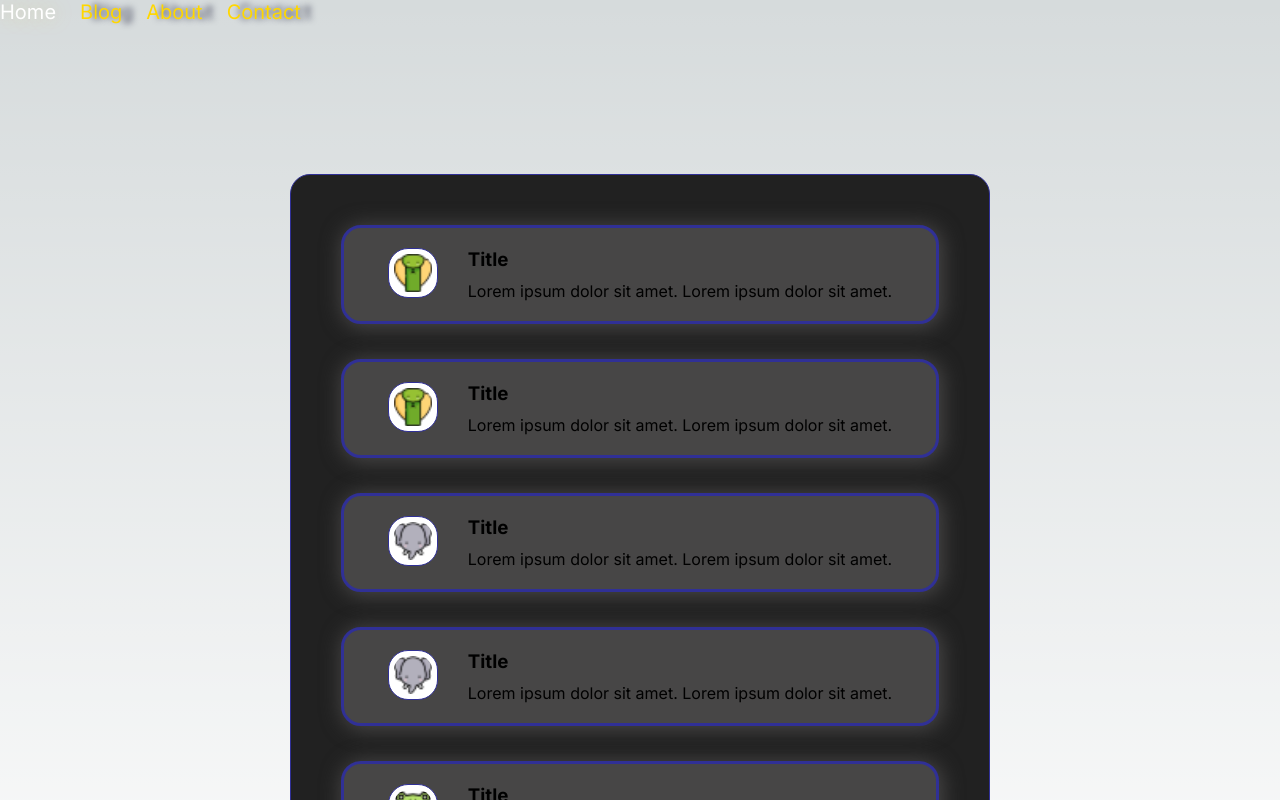
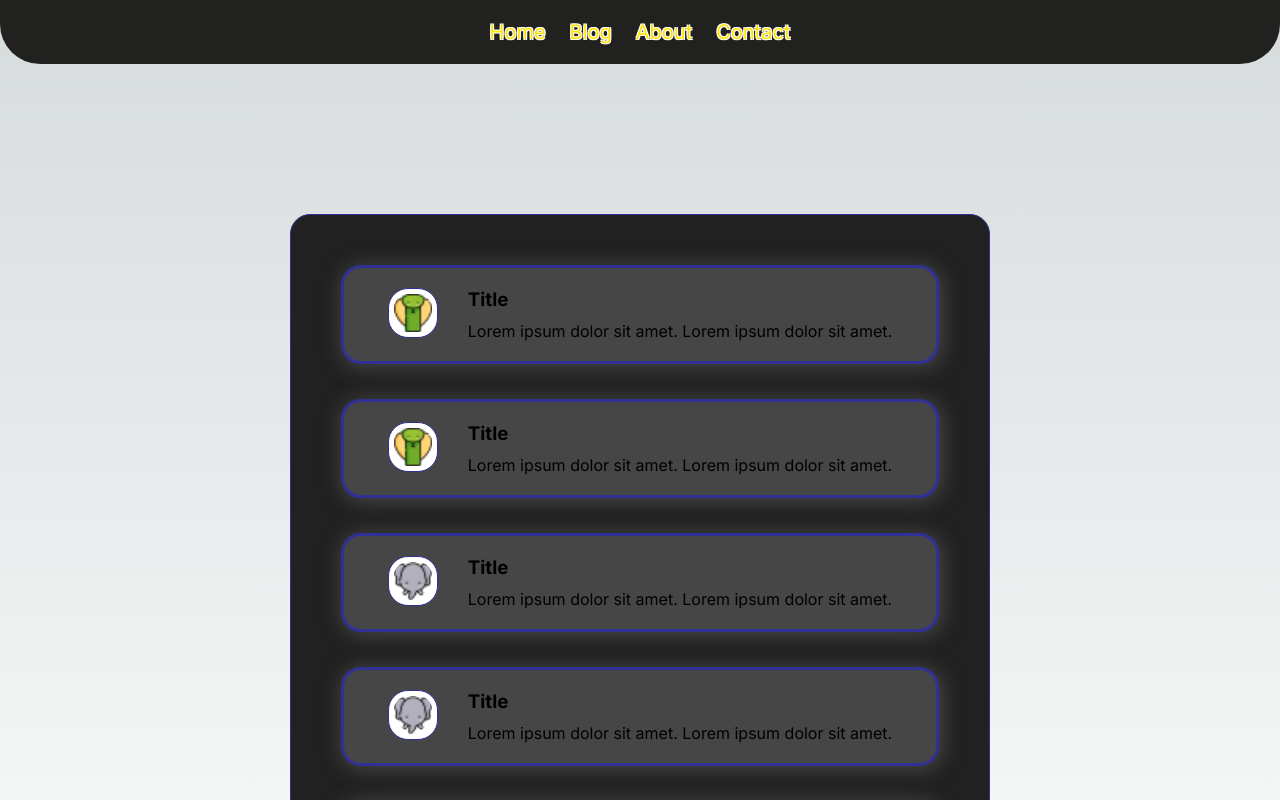
Before and after one commit to markopersonally/next-blog, a Next.js app: page / in a window 1280 px wide. Shown: the top 800 px of the page. Built offline with nearby package versions, Linux system fonts and the light colour scheme.

Commit message:
stling nav

```diff
--- a/components/navbar.module.css
+++ b/components/navbar.module.css
@@ -1,6 +1,17 @@
+.nav {
+  margin: auto;
+  padding: 20px 0;
+  display: flex;
+  justify-content: center;
+  align-items: center;
+  background-color: #212120;
+  border-bottom-left-radius: 40px;
+  border-bottom-right-radius: 40px;
+}
+
 .nav ul {
   list-style: none;
-  margin: 0;
+  margin: auto;
   padding: 0;
   display: flex;
   gap: 1.5rem;
@@ -8,10 +19,12 @@
 }
 
 .nav a {
-    text-shadow: 11px 0px 6px rgba(66, 68, 90, 1);  color: #ffd700;
+  color: #ffe100;
+  text-shadow: -1px -1px 0 #fff, 1px -1px 0 #fff, -1px 1px 0 #fff,
+    1px 1px 0 #fff;
 }
 
 .nav a:hover {
-  text-shadow: 0px 0px 21px #ffd90046;
-  color: #ffffff;
+  color: #fff;
+  transition: color 0.5s ease-in;
 }
```
